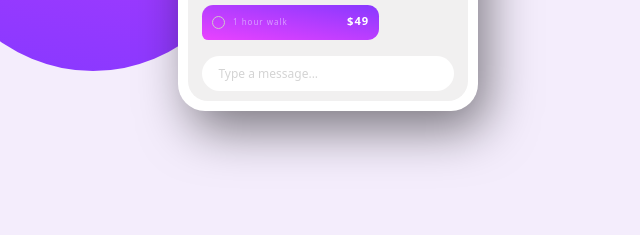
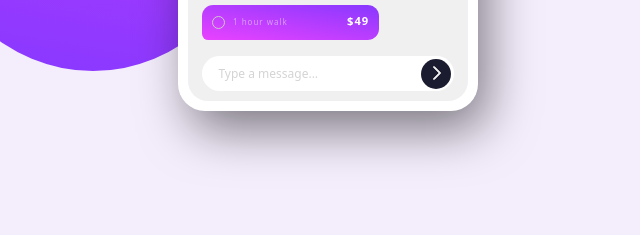
Before and after one commit to GAD0007/Chat-illustrator, a website: page Index.html in a window 1280 px wide. Shown: the part 509-744 px from the top of the page, 0-640 px from the left. Drawn offline with Linux system fonts and the light colour scheme.

Commit message:
added the svg for input logo

```diff
--- a/Index.html
+++ b/Index.html
@@ -118,11 +118,11 @@
                       placeholder="Type a message..."
                       required
                     />
-                    <!-- <div class="svg-chevron">
+                    <div class="svg-chevron">
                       <svg xmlns="http://www.w3.org/2000/svg" class="svg-relative" width="16" height="20" fill="white" stroke="white" stroke-width="1" class="bi bi-chevron-right" viewBox="0 0 16 16">
                         <path fill-rule="evenodd" d="M4.646 1.646a.5.5 0 0 1 .708 0l6 6a.5.5 0 0 1 0 .708l-6 6a.5.5 0 0 1-.708-.708L10.293 8 4.646 2.354a.5.5 0 0 1 0-.708z"/>
                       </svg>
-                    </div> -->
+                    </div>
                   </form>
               </div>
               </div>
```
